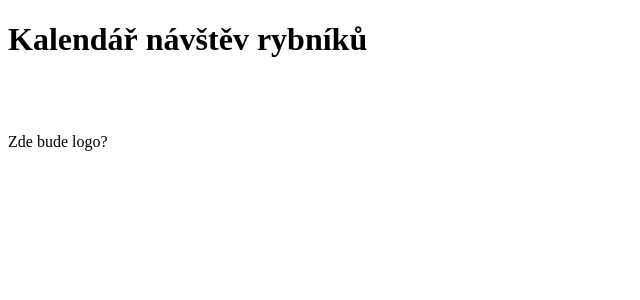
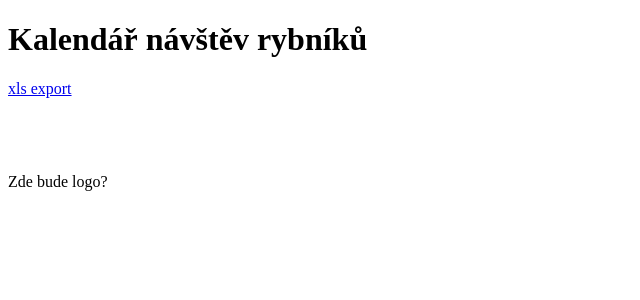
Before and after one commit to lubospechar/ochranarybniku, a Django app: page /kalendar in a window 1280 px wide. Shown: the top 300 px of the page, without its empty margins (0-640 px from the left). Run offline with Django 4.2, Linux system fonts and the light colour scheme; data that the repository does not hold is empty.

Commit message:
základní export kalendáře do xls

```diff
--- a/ochranarybniku/cal/templates/cal/home.html
+++ b/ochranarybniku/cal/templates/cal/home.html
@@ -11,6 +11,7 @@
 
     <header>
       <h1>Kalendář návštěv rybníků</h1>
+      <a href="{% url 'pond_visit_to_xls' %}">xls export</a>
     </header>
 
     <main>
--- a/ochranarybniku/cal/urls.py
+++ b/ochranarybniku/cal/urls.py
@@ -5,4 +5,5 @@ from . import views
 
 urlpatterns = [
     path('', views.home, name='home'),
+    path('xls_export', views.pond_visit_to_xls, name='pond_visit_to_xls'),
 ]
--- a/ochranarybniku/cal/views.py
+++ b/ochranarybniku/cal/views.py
@@ -1,5 +1,9 @@
 from django.shortcuts import render
 from django.utils import timezone
+from django.http import HttpResponse
+
+import xlwt
+
 from cal.models import PondVisit
 
 def home(request):
@@ -14,3 +18,32 @@ def home(request):
     return render(request, 'cal/home.html', {
         'visits': (future_visits, past_visits)
     })
+
+
+def pond_visit_to_xls(request):
+    wb = xlwt.Workbook()
+    ws = wb.add_sheet('Návštevy rybníků')
+    style = xlwt.XFStyle()
+    font = xlwt.Font()
+    font.bold = True
+    style.font = font
+
+    headline = ('Jméno rybníku', 'Začátek návštevy', 'Konec návštěvy', 'Popis aktivit', 'Pracovník')
+    col = 0
+    row = 0
+    for h in headline:
+        ws.write(row, col, h, style=style)
+        col += 1
+
+    for visit in PondVisit.objects.all():
+        row += 1
+        ws.write(row, 0, visit.pond.pond_name)
+        ws.write(row, 1, str(visit.dt_start))
+        ws.write(row, 2, str(visit.dt_end))
+        ws.write(row, 3, visit.desc)
+        ws.write(row, 4, visit.user.get_full_name())
+
+    response = HttpResponse(content_type="application/ms-excel")
+    response['Content-Disposition'] = 'attachment; filename=navstevy_rybniku.xls'
+    wb.save(response)
+    return response
```
Also changed, not shown: ochranarybniku/cal/static/cal_tables.css (line endings or trailing spaces).
